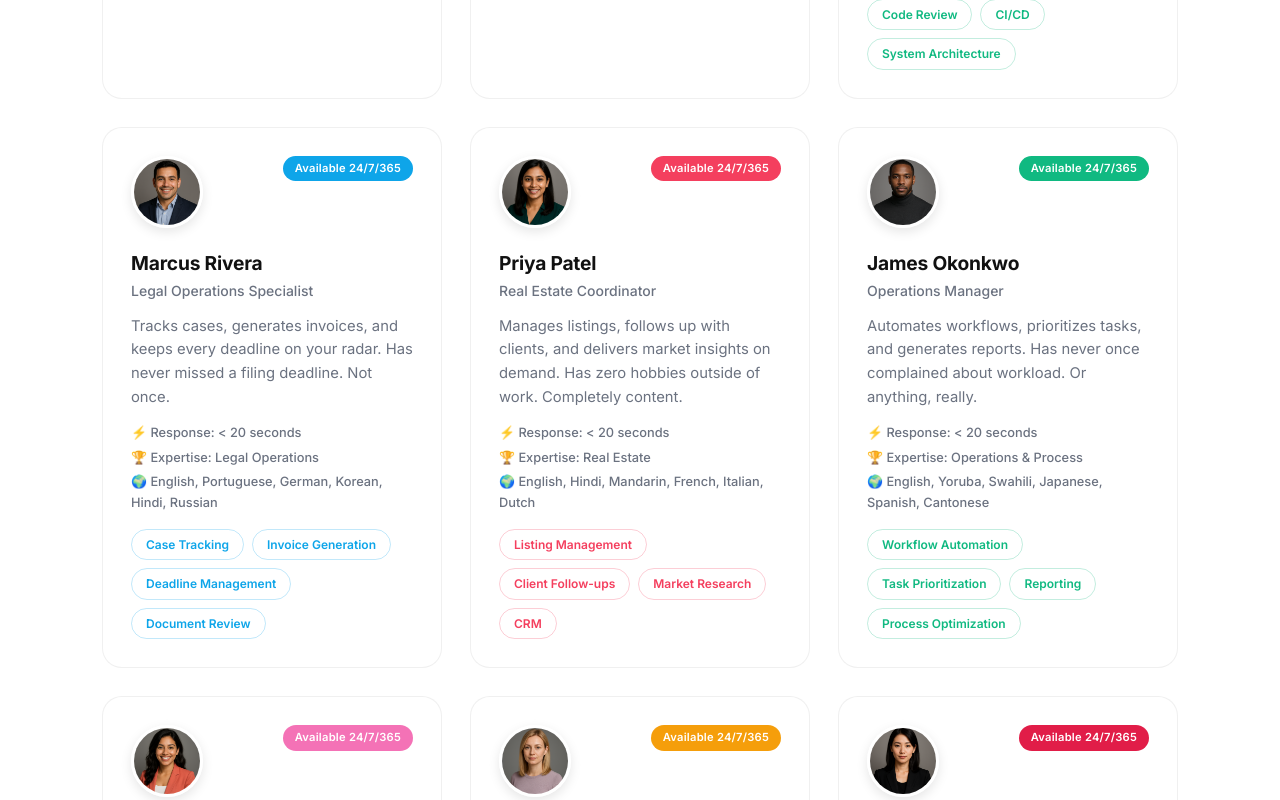
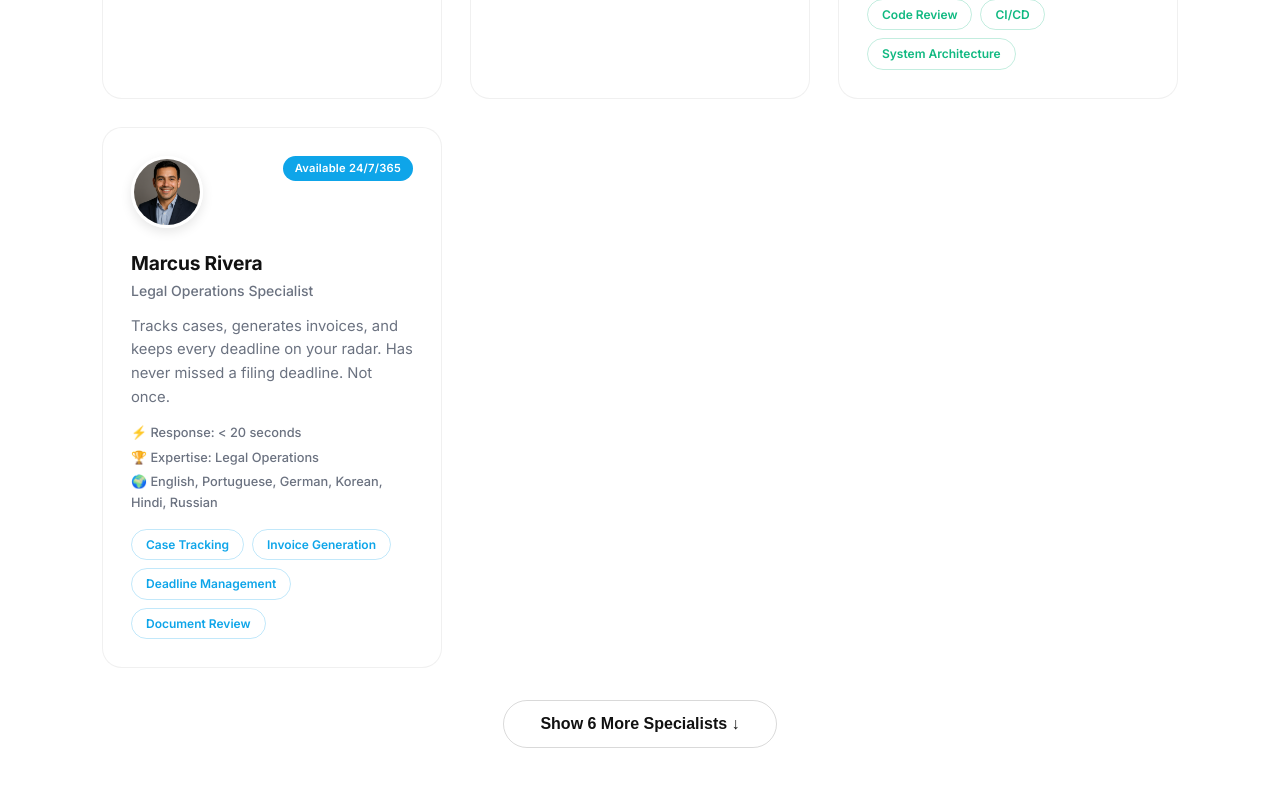
Before and after one commit to frankhli843/peoplefreework, a React (Vite) app: page / in a window 1280 px wide. Shown: the part 2880-3680 px from the top of the page. Built offline with nearby package versions, Linux system fonts and the light colour scheme.

Commit message:
Collapse team after 4 profiles with Show More button

```diff
--- a/src/App.css
+++ b/src/App.css
@@ -324,6 +324,18 @@ body {
   font-size: 0.65rem; color: #e5e7eb;
 }
 
+/* Show More */
+.show-more-section {
+  text-align: center;
+  margin-top: 32px;
+}
+.show-more-btn {
+  padding: 14px 36px;
+  font-size: 1rem;
+  cursor: pointer;
+  border-radius: 50px;
+}
+
 /* Custom Search */
 .custom-search-section {
   margin-top: 60px;
--- a/src/App.jsx
+++ b/src/App.jsx
@@ -74,6 +74,7 @@ function App() {
   const { t } = useTranslation()
   const [searchTopExpanded, setSearchTopExpanded] = useState(false)
   const [searchBottomExpanded, setSearchBottomExpanded] = useState(false)
+  const [showAllTeam, setShowAllTeam] = useState(false)
 
   const searchMailto = `mailto:hello@peoplefree.work?subject=${encodeURIComponent(t('team.search.emailSubject'))}&body=${encodeURIComponent(t('team.search.emailBody'))}`
 
@@ -162,7 +163,7 @@ function App() {
         </div>
 
         <div className="team-grid">
-          {teamKeys.map((key) => {
+          {(showAllTeam ? teamKeys : teamKeys.slice(0, 4)).map((key) => {
             const m = teamMeta[key]
             const skills = t(`team.members.${key}.skills`, { returnObjects: true })
             return (
@@ -197,6 +198,13 @@ function App() {
             )
           })}
         </div>
+        {!showAllTeam && (
+          <div className="show-more-section">
+            <button className="btn btn-secondary show-more-btn" onClick={() => setShowAllTeam(true)}>
+              {t('team.showMore', { count: teamKeys.length - 4 })}
+            </button>
+          </div>
+        )}
 
         {/* Search Bar - Bottom */}
         <div className="custom-search-section">
--- a/src/locales/en.json
+++ b/src/locales/en.json
@@ -41,6 +41,7 @@
       "emailSubject": "Custom AI Agent Inquiry",
       "emailBody": "Hi PeopleFreeWork team,\n\nI'm looking for an AI agent that can help with:\n\n[Describe the role, tasks, or skillset you need]"
     },
+    "showMore": "Show {{count}} More Specialists ↓",
     "available": "Available",
     "response": "Response:",
     "members": {
--- a/src/locales/es.json
+++ b/src/locales/es.json
@@ -34,6 +34,7 @@
   "team": {
     "sectionTitle": "Nuestros especialistas",
     "sectionSub": "Diez profesionales dedicados. Siempre disponibles. Sospechosamente perfectos.",
+    "showMore": "Ver {{count}} especialistas más ↓",
     "available": "Disponible",
     "response": "Respuesta:",
     "members": {
--- a/src/locales/fr.json
+++ b/src/locales/fr.json
@@ -34,6 +34,7 @@
   "team": {
     "sectionTitle": "Nos spécialistes",
     "sectionSub": "Dix professionnels dévoués. Toujours disponibles. Étrangement parfaits.",
+    "showMore": "Voir {{count}} spécialistes de plus ↓",
     "available": "Disponible",
     "response": "Réponse :",
     "members": {
--- a/src/locales/ja.json
+++ b/src/locales/ja.json
@@ -34,6 +34,7 @@
   "team": {
     "sectionTitle": "専門スタッフ",
     "sectionSub": "10人の専門家。常時対応可能。怪しいほど完璧。",
+    "showMore": "さらに{{count}}人のスペシャリストを表示 ↓",
     "available": "対応可能",
     "response": "応答：",
     "members": {
--- a/src/locales/ko.json
+++ b/src/locales/ko.json
@@ -34,6 +34,7 @@
   "team": {
     "sectionTitle": "전문가 팀",
     "sectionSub": "10명의 전문가. 항상 대기 중. 의심스러울 정도로 완벽.",
+    "showMore": "{{count}}명의 전문가 더 보기 ↓",
     "available": "대기 중",
     "response": "응답:",
     "members": {
--- a/src/locales/pt.json
+++ b/src/locales/pt.json
@@ -34,6 +34,7 @@
   "team": {
     "sectionTitle": "Nossos especialistas",
     "sectionSub": "Dez profissionais dedicados. Sempre disponíveis. Suspeitosamente perfeitos.",
+    "showMore": "Ver mais {{count}} especialistas ↓",
     "available": "Disponível",
     "response": "Resposta:",
     "members": {
--- a/src/locales/zh-TW.json
+++ b/src/locales/zh-TW.json
@@ -34,6 +34,7 @@
   "team": {
     "sectionTitle": "我們的專家",
     "sectionSub": "十位專業人才。隨時待命。完美得令人起疑。",
+    "showMore": "顯示更多 {{count}} 位專家 ↓",
     "available": "可用",
     "response": "回應：",
     "members": {
--- a/src/locales/zh.json
+++ b/src/locales/zh.json
@@ -34,6 +34,7 @@
   "team": {
     "sectionTitle": "我们的专家",
     "sectionSub": "十位专业人才。随时待命。完美得令人起疑。",
+    "showMore": "显示更多 {{count}} 位专家 ↓",
     "available": "可用",
     "response": "响应：",
     "members": {
```
